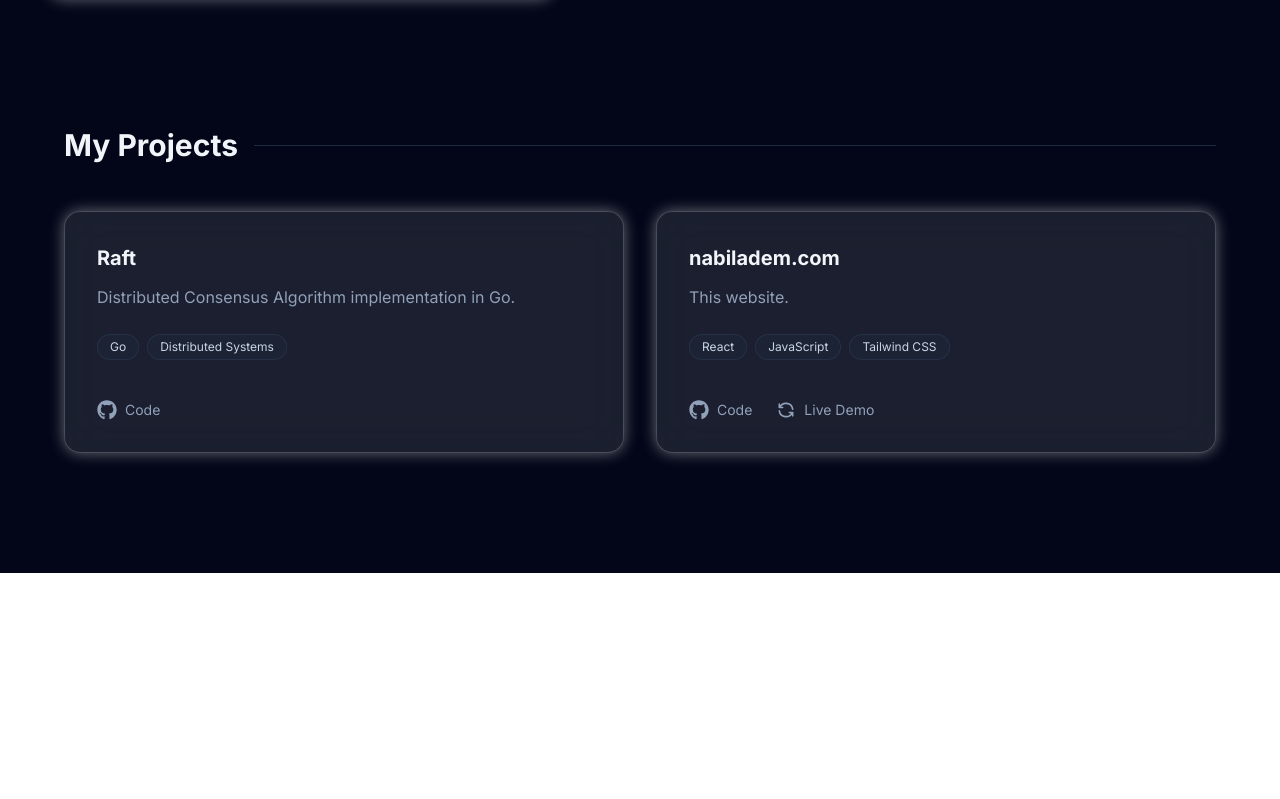
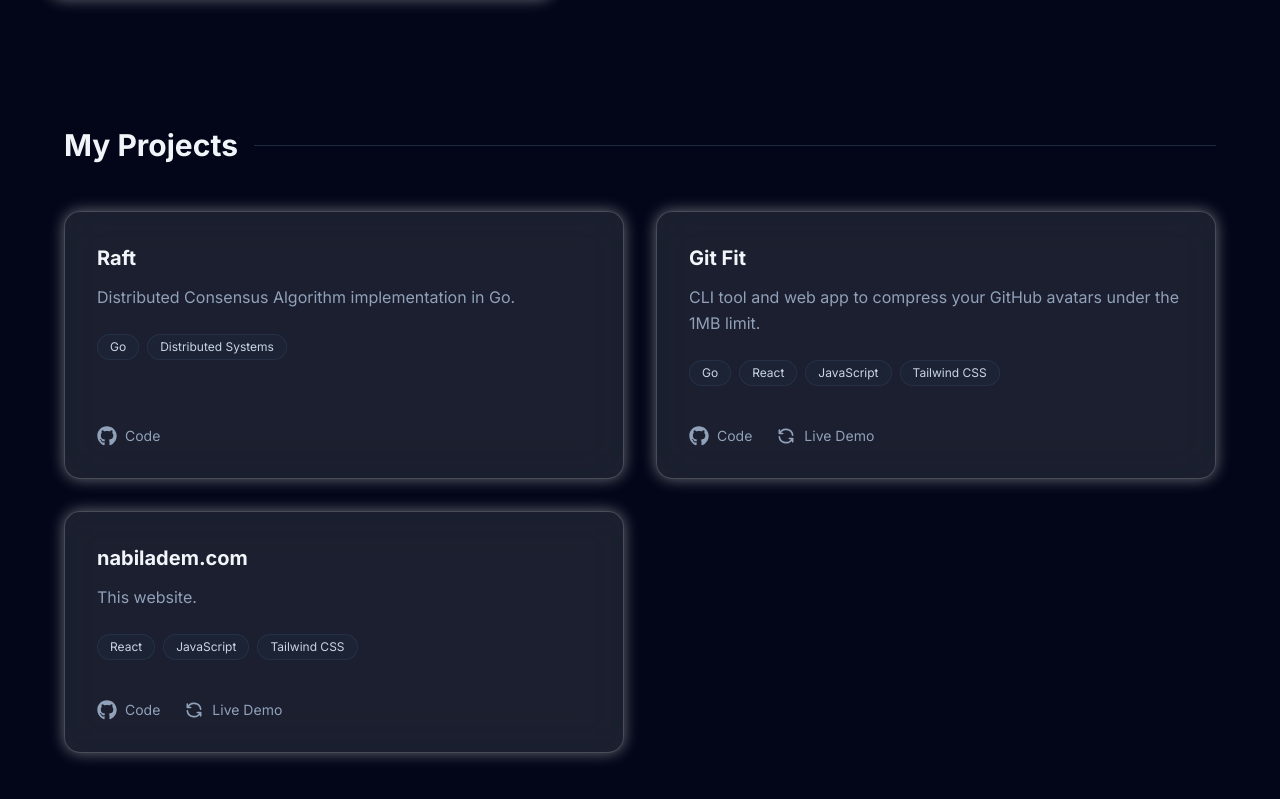
Before and after one commit to nabiladem/portfolio, a React (Vite) app: page / in a window 1280 px wide. Shown: the part 1039-1838 px from the top of the page. Before the commit the page ends 1612 px from the top, so only its background shows below. Built offline with nearby package versions, Linux system fonts and the light colour scheme.

Commit message:
Addition to project section

```diff
--- a/src/App.jsx
+++ b/src/App.jsx
@@ -70,6 +70,13 @@ const projects = [
     tech: ["Go", "Distributed Systems"],
     github: "https://github.com/nabiladem",
     link: null
+  },
+  {
+    title: "Git Fit",
+    description: "CLI tool and web app to compress your GitHub avatars under the 1MB limit.",
+    tech: ["Go", "React", "JavaScript", "Tailwind CSS"],
+    github: "https://github.com/nabiladem/git-fit",
+    link: "https://git-fit-flax.vercel.app"
   },
   {
     title: "nabiladem.com",
```
